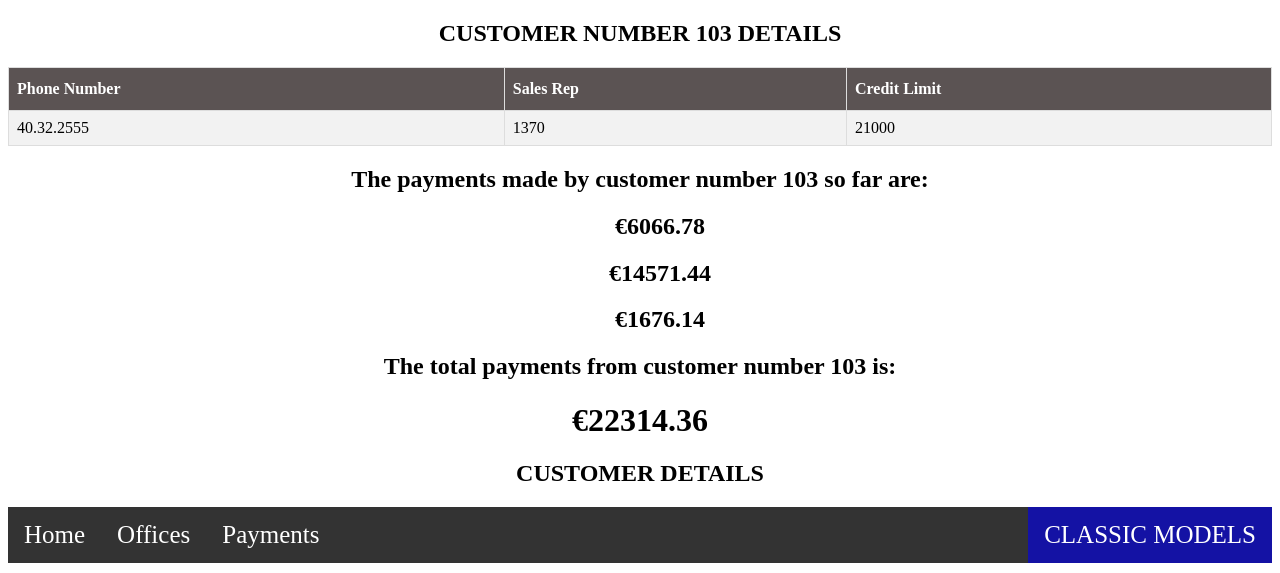
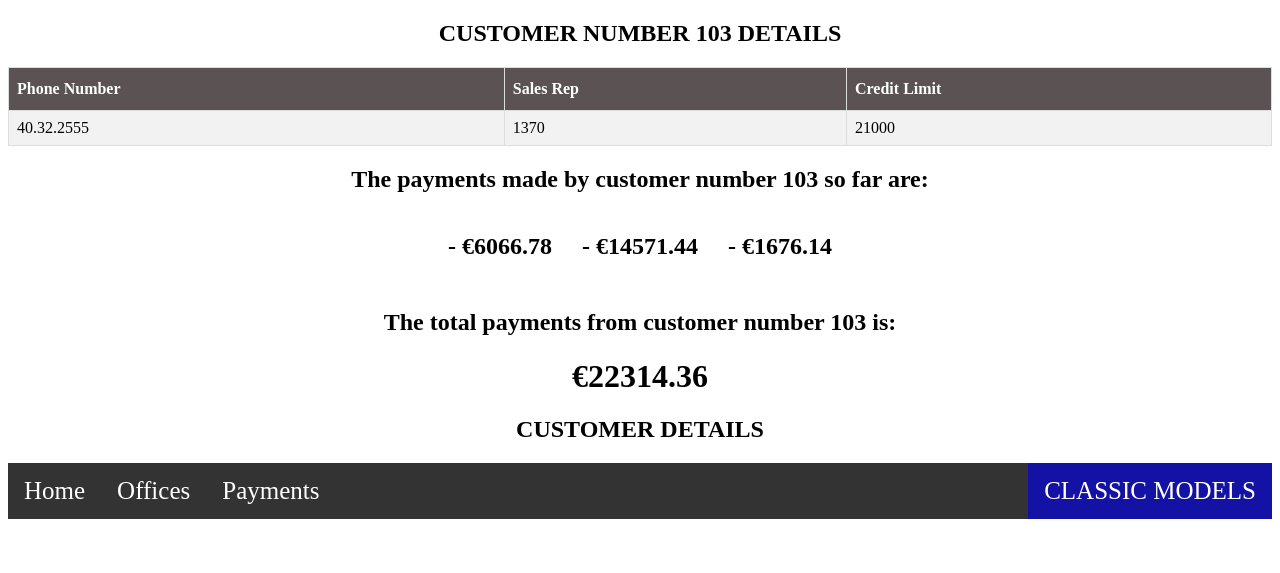
Before and after one commit to Miguelmargar/ucd_web_app_dev_assignments, a PHP site: page /paymentsExtra.php?id=103 in a window 1280 px wide. Shown: the part 64-637 px from the top of the page. Run offline with PHP 8.4, Linux system fonts and the light colour scheme; data comes from the database, SQL or seed files in the repository.

Commit message:
removed showing of individual payment amounts as list

```diff
--- a/assignment3/paymentsExtra.php
+++ b/assignment3/paymentsExtra.php
@@ -67,13 +67,13 @@
 
         // enumerate all amounts by specified customer ---------------------------------------
         echo "<h2 class=\"center\">The payments made by customer number ".$get_id." so far are:</h2>";
-        echo "<ul class\"center\">";
+        echo "<div class=\"center\">";
         $total_payment = 0;
         while ($i = $stmt2->fetch()) {
-            echo "<li class=\"amounts_list\"><h2>€".$i['amount']."</h2></li>";
+            echo "<div class=\"amounts\"><h2>- €".$i['amount']."</h2></div>";
             $total_payment += $i['amount'];
         }
-        echo "</ul>";
+        echo "</div>";
 
         // display the total payments by the customer selected in payments.php-----------------
         echo "<h2 class=\"center\">The total payments from customer number ".$get_id." is:</h2>";
--- a/assignment3/style.css
+++ b/assignment3/style.css
@@ -75,7 +75,8 @@ th {
     text-align: center;
 }
 
-.amounts_list {
-    list-style-type: none;
+.amounts {
+    display: inline-block;
     text-align: center;
+    padding: 0px 15px 10px 15px;
 }
```
